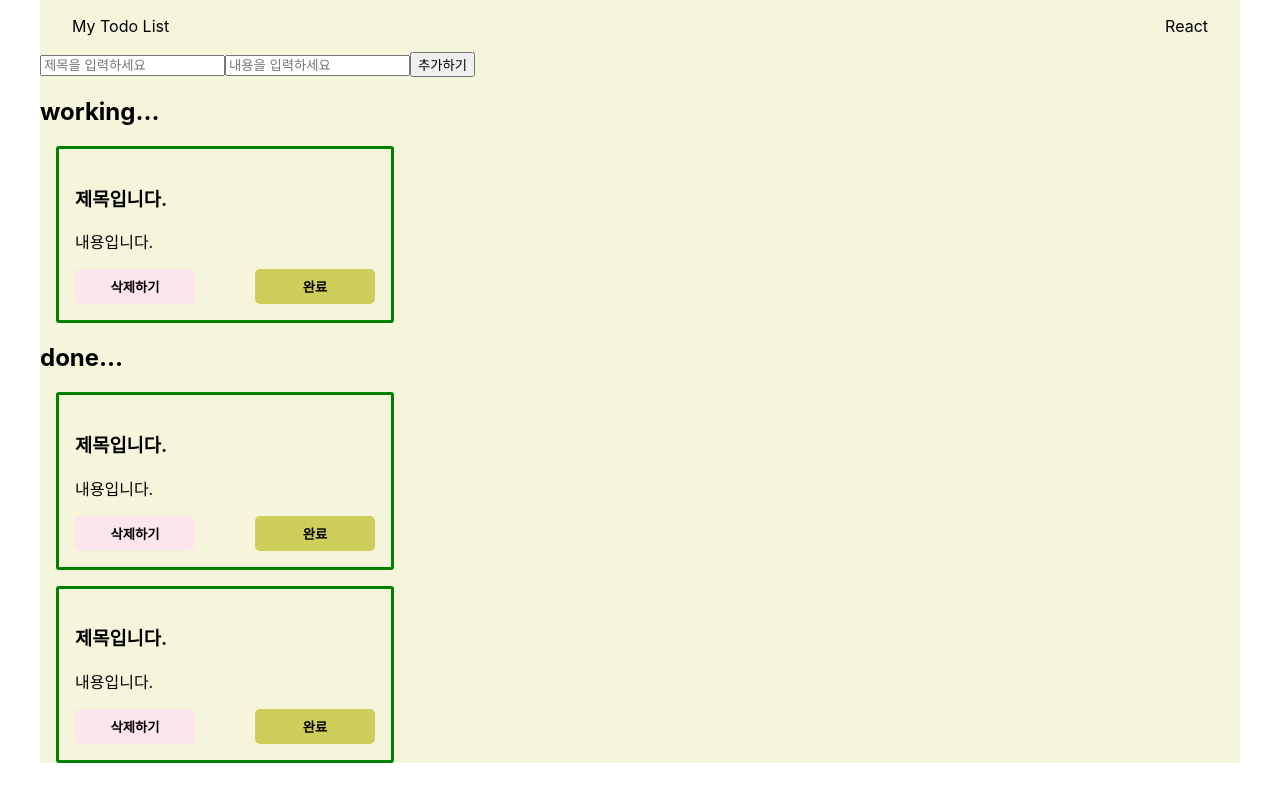
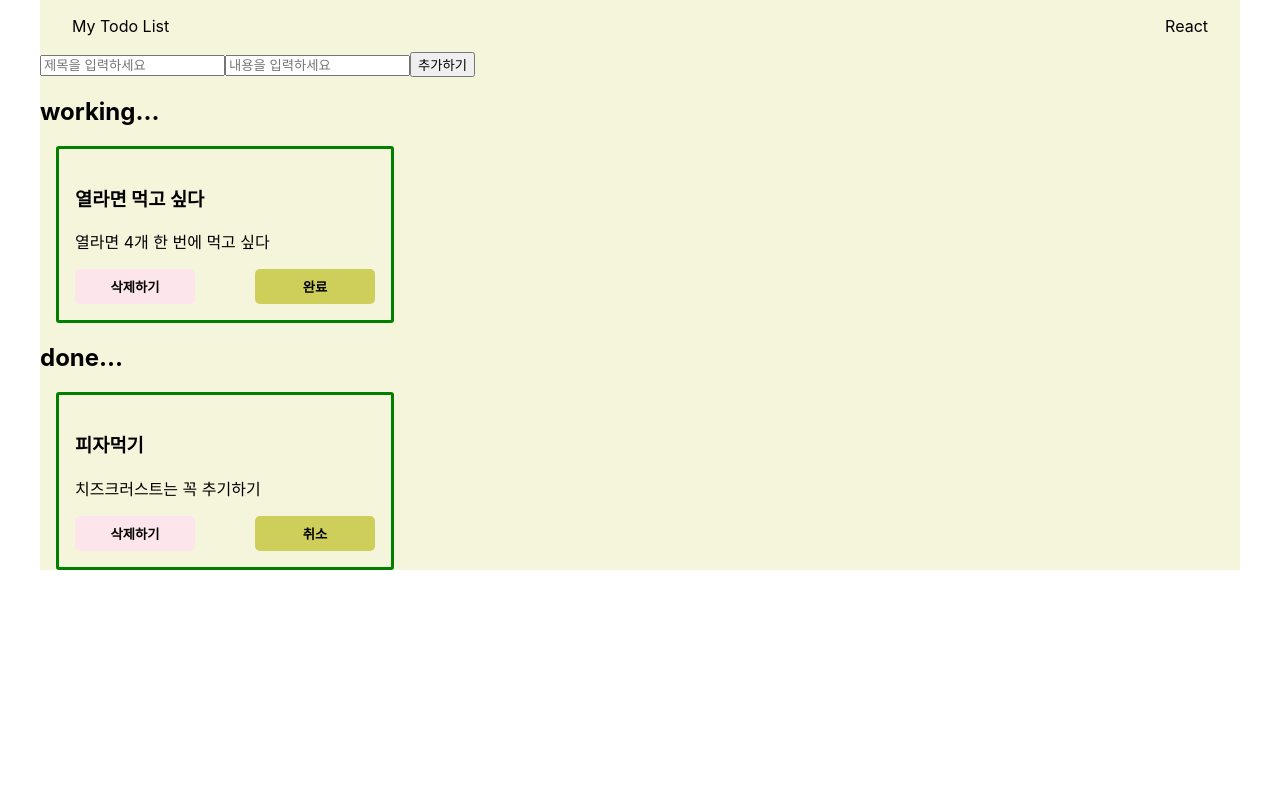
Before and after one commit to Banana-Master/REST-TODO, a React (Create React App) app: page / in a window 1280 px wide. Built offline with nearby package versions, Linux system fonts and the light colour scheme.

Commit message:
[수정] Todo 삭제, 완료 기능 완성

```diff
--- a/src/components/Todo.jsx
+++ b/src/components/Todo.jsx
@@ -1,9 +1,48 @@
-import React from 'react'
-import { useDispatch } from 'react-redux'
-import { styled } from 'styled-components'
-import { removeTodo, updateTodo } from '../redux/modules/todos'
+import React from "react";
+import { useDispatch } from "react-redux";
+import { styled } from "styled-components";
+import { removeTodo, updateTodo } from "../redux/modules/todos";
 
-function Todo() {
+function Todo({ todo }) {
+  const dispatch = useDispatch();
+  return (
+    <>
+      <TodoBox>
+        <TodoContent title={todo.title} content={todo.content} />
+        <ButtonBox>
+          <Button
+            style={{ backgroundColor: "#FDE5EC" }}
+            onClick={() => {
+              dispatch(removeTodo(todo.id));
+            }}
+          >
+            삭제하기
+          </Button>
+          <Button
+            style={{ backgroundColor: "#CECE5A" }}
+            onClick={() => {
+              dispatch(updateTodo(todo.id));
+            }}
+          >
+            {todo.isDone ? '취소' : '완료'}
+          </Button>
+        </ButtonBox>
+      </TodoBox>
+    </>
+  );
+}
+
+const TodoContent = ({ title, content }) => {
+  return (
+    <>
+      <h3>{title}</h3>
+      <p>{content}</p>
+    </>
+  );
+};
+
+export default Todo;
+
 
 const TodoBox = styled.div`
   border: 3px solid green;
@@ -11,13 +50,13 @@ function Todo() {
   margin: 1rem;
   padding: 1rem;
   width: 300px;
-  `
+`;
 
 const ButtonBox = styled.div`
   display: flex;
   flex-direction: row;
   justify-content: space-between;
-  `
+`;
 
 const Button = styled.button`
   width: 120px;
@@ -27,26 +66,4 @@ function Todo() {
   cursor: pointer;
   border: none;
   font-weight: 600;
-  `
-
-  const dispatch = useDispatch();
-
-  return (
-    <>
-      <TodoBox>
-        <h3>제목입니다.</h3>
-        <p>내용입니다.</p>
-        <ButtonBox>
-          <Button style={{backgroundColor: '#FDE5EC'}}
-          onClick={() => {dispatch(removeTodo())}}
-          >삭제하기</Button>
-          <Button style={{backgroundColor: '#CECE5A'}}
-          onClick={() => {dispatch(updateTodo())}}
-          >완료</Button>
-        </ButtonBox>
-      </TodoBox>
-    </>
-  )
-}
-
-export default Todo
+`;
--- a/src/pages/Home.jsx
+++ b/src/pages/Home.jsx
@@ -26,7 +26,7 @@ function Home() {
       <InputForm></InputForm>
 
       <Todos></Todos>
-      <Todo></Todo>
+      {/* <Todo></Todo> */}
     </Body>
   );
 }
--- a/src/redux/modules/todos.js
+++ b/src/redux/modules/todos.js
@@ -1,16 +1,16 @@
-import { v4 as uuid } from 'uuid';
+import { v4 as uuid } from "uuid";
 
 const initialState = [
   {
     id: uuid(),
-    title: '열라면 먹고 싶다',
-    content: '열라면 4개 한 번에 먹고 싶다',
+    title: "열라면 먹고 싶다",
+    content: "열라면 4개 한 번에 먹고 싶다",
     isDone: false,
   },
   {
     id: uuid(),
-    title: '피자먹기',
-    content: '치즈크러스트는 꼭 추기하기',
+    title: "피자먹기",
+    content: "치즈크러스트는 꼭 추기하기",
     isDone: true,
   },
 ];
@@ -18,9 +18,9 @@ const initialState = [
 // setCount(count + 1);
 // initialState , Reducer
 
-const TODO_SAVE = 'todos/TODO_SAVE';
-const TODO_REMOVE = 'todos/TODO_REMOVE';
-const TODO_UPDATE = 'todos/TODO_UPDATE';
+const TODO_SAVE = "todos/TODO_SAVE";
+const TODO_REMOVE = "todos/TODO_REMOVE";
+const TODO_UPDATE = "todos/TODO_UPDATE";
 
 export const addTodo = (payload) => {
   return { type: TODO_SAVE, payload };
@@ -31,10 +31,7 @@ export const removeTodo = (payload) => {
 };
 
 export const updateTodo = (payload) => {
-  return {
-    type: TODO_UPDATE,
-    payload,
-  };
+  return { type: TODO_UPDATE, payload };
 };
 
 const todos = (state = initialState, action) => {
@@ -44,11 +41,17 @@ const todos = (state = initialState, action) => {
       return state;
 
     case TODO_REMOVE:
-      state.map((item) => {});
-      return state;
+      return state.filter((item) => {
+        return item.id !== action.payload;
+      });
 
     case TODO_UPDATE:
-      return state;
+      return state.map((item) => {
+        if (item.id === action.payload) {
+          return { ...item, isDone: !item.isDone };
+        }
+        return item;
+      });
 
     default:
       return state;
```
Lines whose indentation alone changed are shown as unchanged.
